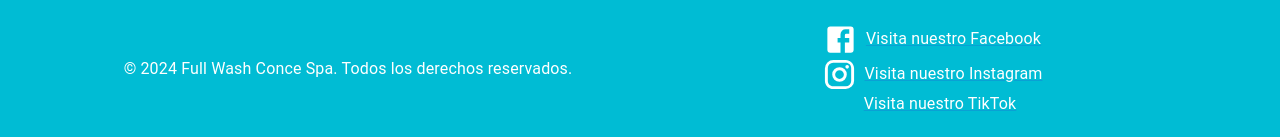
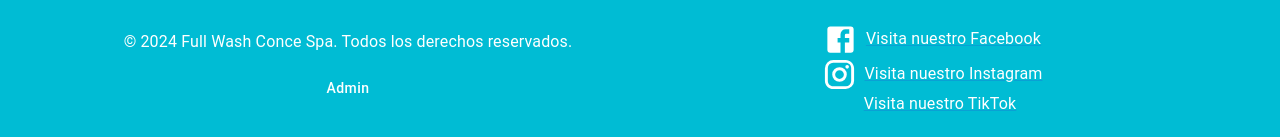
Before and after one commit to refh96/Frontend, a Next.js app in the folder frontend/: page / in a window 1280 px wide. Shown: the part 4770-4907 px from the top of the page. Built offline with nearby package versions, Linux system fonts and the light colour scheme.

Commit message:
boton de admin

```diff
--- a/frontend/app/components/Footer.jsx
+++ b/frontend/app/components/Footer.jsx
@@ -1,7 +1,8 @@
 import React from 'react';
-import { Container, Typography, Box, Link, Grid } from '@mui/material';
+import { Container, Typography, Box, Link, Grid, Button } from '@mui/material';
 import FacebookIcon from '@mui/icons-material/Facebook';
 import InstagramIcon from '@mui/icons-material/Instagram';
+
 const Footer = () => {
   return (
     <footer>
@@ -21,6 +22,19 @@ const Footer = () => {
               <Typography variant="body1">
                 © 2024 Full Wash Conce Spa. Todos los derechos reservados.
               </Typography>
+              <Button
+                component="a"
+                href="/dashboardAdmin"
+                variant="text"
+                sx={{
+                  color: 'white',
+                  mt: 2,
+                  display: 'block',
+                  textTransform: 'none',
+                }}
+              >
+                Admin
+              </Button>
             </Grid>
             <Grid item xs={12} sm={6} sx={{ textAlign: 'center' }}>
               <Link
@@ -46,7 +60,6 @@ const Footer = () => {
               >
                 <Typography variant="body1">Visita nuestro TikTok</Typography>
               </Link>
-
             </Grid>
           </Grid>
         </Container>
```
